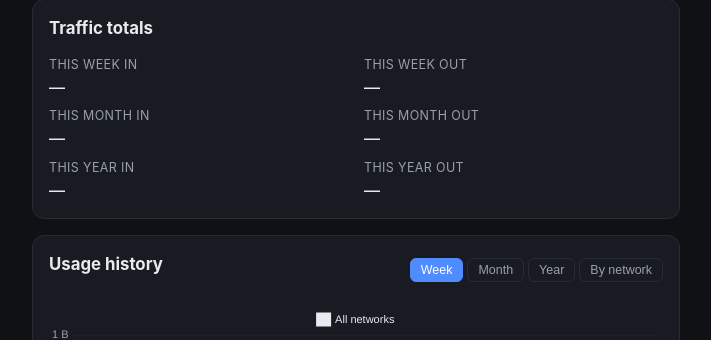
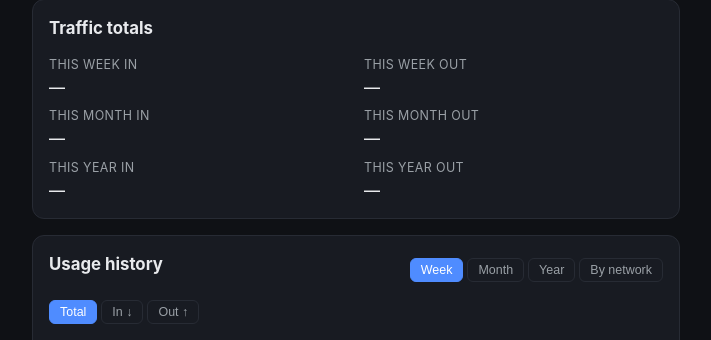
Before and after one commit to calapor/networkswitcher, a Flask app: page / in a window 1280 px wide. Shown: the part 400-740 px from the top of the page, without its empty margins (284-995 px from the left). Run offline with Flask 3, Linux system fonts and the light colour scheme.

Commit message:
Add In/Out/Total toggle to per-network usage charts
The Week/Month/Year line charts default to combined in+out per network.
A new In / Out / Total segmented toggle lets you switch which direction
the lines plot. The toggle is hidden on the "By network" tab, which
already shows both directions as grouped bars.

Co-Authored-By: Claude Sonnet 4.6 <noreply@anthropic.com>

```diff
--- a/static/app.js
+++ b/static/app.js
@@ -262,7 +262,11 @@ async function doAdd(ev) {
 
 let _historyChart = null;
 let _activeView = "week";
+let _activeMetric = "total";
 let _historyData = null;
+
+// Pick the bytes for the active metric: download, upload, or both.
+const metricVal = (v) => _activeMetric === "in" ? v.rx : _activeMetric === "out" ? v.tx : v.rx + v.tx;
 
 function dayLabel(key) {
     const [y, m, d] = key.split("-").map(Number);
@@ -334,7 +338,7 @@ function renderPeriodLines(data, view) {
 
     const lineFor = (dict, color, label, width) => ({
         label, borderColor: color, backgroundColor: color,
-        data: keys.map(k => { const v = dict[k]; return v ? v.rx + v.tx : 0; }),
+        data: keys.map(k => { const v = dict[k]; return v ? metricVal(v) : 0; }),
         borderWidth: width, pointRadius: 2, tension: 0.25, fill: false,
     });
 
@@ -376,15 +380,25 @@ async function loadHistory() {
 
 function switchTab(view) {
     _activeView = view;
-    document.querySelectorAll(".tab").forEach(t => t.classList.toggle("active", t.dataset.period === view));
+    document.querySelectorAll(".tab[data-period]").forEach(t => t.classList.toggle("active", t.dataset.period === view));
+    // the In/Out/Total toggle only applies to the per-network line views;
+    // the "By network" tab already shows both directions.
+    $("metric-bar").classList.toggle("hidden", view === "network");
     if (_historyData) renderHistoryChart(_historyData, view);
+}
+
+function switchMetric(metric) {
+    _activeMetric = metric;
+    document.querySelectorAll(".tab[data-metric]").forEach(t => t.classList.toggle("active", t.dataset.metric === metric));
+    if (_historyData) renderHistoryChart(_historyData, _activeView);
 }
 
 // --- init -------------------------------------------------------------------
 
 $("scan-btn").addEventListener("click", doScan);
 $("add-form").addEventListener("submit", doAdd);
-document.querySelectorAll(".tab").forEach(t => t.addEventListener("click", () => switchTab(t.dataset.period)));
+document.querySelectorAll(".tab[data-period]").forEach(t => t.addEventListener("click", () => switchTab(t.dataset.period)));
+document.querySelectorAll(".tab[data-metric]").forEach(t => t.addEventListener("click", () => switchMetric(t.dataset.metric)));
 refreshStatus();
 loadHistory();
 setInterval(loadHistory, 300000);
--- a/static/style.css
+++ b/static/style.css
@@ -91,6 +91,7 @@ code { background: #00000033; padding: 1px 5px; border-radius: 4px; }
 }
 .tab:hover { border-color: var(--accent); color: var(--fg); }
 .tab.active { background: var(--accent); border-color: var(--accent); color: #fff; }
+.metric-bar { margin-top: 12px; }
 .chart-wrap { position: relative; height: 200px; margin-top: 16px; }
 
 footer { margin-top: 24px; text-align: center; color: var(--muted); }
--- a/templates/index.html
+++ b/templates/index.html
@@ -50,6 +50,11 @@
         <button class="tab" data-period="network">By network</button>
       </div>
     </div>
+    <div class="tab-bar metric-bar" id="metric-bar">
+      <button class="tab active" data-metric="total">Total</button>
+      <button class="tab" data-metric="in">In ↓</button>
+      <button class="tab" data-metric="out">Out ↑</button>
+    </div>
     <div class="chart-wrap">
       <canvas id="history-chart"></canvas>
     </div>
```
